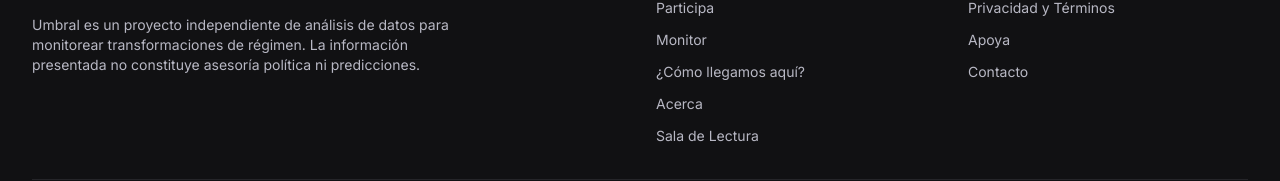
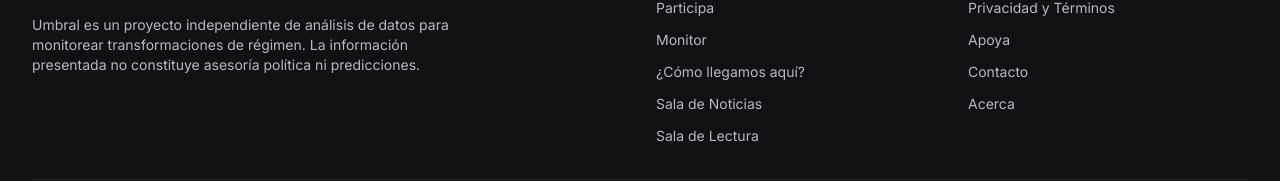
Before and after one commit to pablohernandezb/umbral-monitor, a Next.js app: page / in a window 1280 px wide. Shown: the part 8418-8599 px from the top of the page. Built offline with nearby package versions, Linux system fonts and the light colour scheme; no server answers; the database is empty.

Commit message:
Adding News Room and rearranging elements on the footer menu

```diff
--- a/components/layout/Footer.tsx
+++ b/components/layout/Footer.tsx
@@ -56,8 +56,8 @@ export function Footer() {
                 </Link>
               </li>
               <li>
-                <Link href="/about" className="text-sm text-umbral-muted hover:text-signal-teal transition-colors">
-                  {t('nav.about')}
+                <Link href="/news" className="text-sm text-umbral-muted hover:text-signal-teal transition-colors">
+                  {t('nav.newsRoom')}
                 </Link>
               </li>
               <li>
@@ -90,6 +90,11 @@ export function Footer() {
                   {t('footer.contact')}
                 </a>
               </li>
+              <li>
+                <Link href="/about" className="text-sm text-umbral-muted hover:text-signal-teal transition-colors">
+                  {t('nav.about')}
+                </Link>
+              </li>
             </ul>
           </div>
         </div>
--- a/i18n/en/common.json
+++ b/i18n/en/common.json
@@ -9,6 +9,7 @@
     "about": "About",
     "howDidWeGetHere": "How Did We Get Here?",
     "readingRoom": "Reading Room",
+    "newsRoom": "News Room",
     "episodes": "Episodes",
     "politicalPrisoners": "Political Prisoners"
   },
--- a/i18n/es/common.json
+++ b/i18n/es/common.json
@@ -9,6 +9,7 @@
     "about": "Acerca",
     "howDidWeGetHere": "¿Cómo llegamos aquí?",
     "readingRoom": "Sala de Lectura",
+    "newsRoom": "Sala de Noticias",
     "episodes": "Episodios",
     "politicalPrisoners": "Presos Políticos"
   },
```
